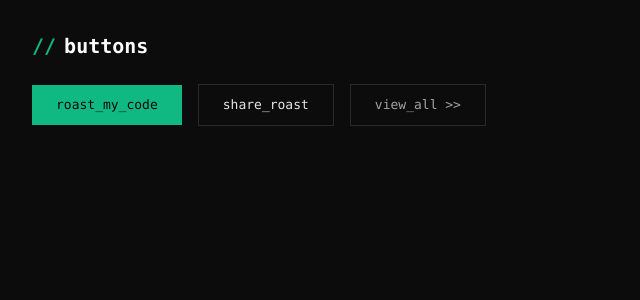
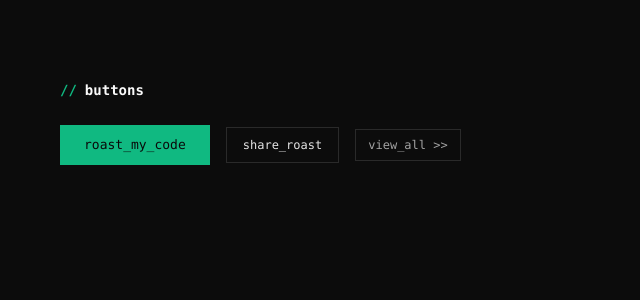
Before and after one commit to burn-c/devroast, a Next.js app: page /design-system in a window 1280 px wide. Shown: the top 300 px of the page, without its empty margins (0-640 px from the left). Built offline with nearby package versions, Linux system fonts and the light colour scheme.

Commit message:
feat(ui): match Button exactly with Pencil prototype
- Primary: py-[10px] px-6, text-[13px], font-medium
- Secondary: py-2 px-4, text-[12px]
- Link: py-[6px] px-3, text-[12px]
- Update design-system page with exact styling

```diff
--- a/src/app/design-system/page.tsx
+++ b/src/app/design-system/page.tsx
@@ -2,13 +2,13 @@ import { Button } from "@/components/ui";
 
 export default function DesignSystem() {
 	return (
-		<div className="min-h-screen bg-[#0C0C0C] p-8">
+		<div className="min-h-screen bg-[#0C0C0C] p-[80px_60px]">
 			<div className="flex flex-col gap-6">
 				<div className="flex items-center gap-2">
-					<span className="text-[#10B981] font-mono text-xl font-bold">
+					<span className="text-[#10B981] font-mono text-[14px] font-bold">
 						&#47;&#47;
 					</span>
-					<span className="text-[#FAFAFA] font-mono text-xl font-bold">
+					<span className="text-[#FAFAFA] font-mono text-[14px] font-bold">
 						buttons
 					</span>
 				</div>
--- a/src/components/ui/button.tsx
+++ b/src/components/ui/button.tsx
@@ -5,21 +5,15 @@ const button = tv({
 	base: "inline-flex items-center justify-center whitespace-nowrap font-mono transition-colors focus-visible:outline-none focus-visible:ring-1 focus-visible:ring-ring disabled:pointer-events-none disabled:opacity-50",
 	variants: {
 		variant: {
-			primary: "bg-emerald-500 text-neutral-950 hover:bg-emerald-600",
+			primary:
+				"bg-emerald-500 text-[#0A0A0A] hover:bg-emerald-600 py-[10px] px-6 text-[13px] font-medium",
 			secondary:
-				"border border-[#2A2A2A] text-[#E5E5E5] hover:bg-[#171717] hover:border-[#404040]",
-			link: "border border-[#2A2A2A] text-[#A3A3A3] hover:text-[#D4D4D4] hover:border-[#525252]",
-		},
-		size: {
-			sm: "h-8 px-3 text-xs",
-			md: "py-2.5 px-6 text-[13px]",
-			lg: "h-12 px-8 text-base",
-			icon: "h-9 w-9",
+				"border border-[#2A2A2A] text-[#E5E5E5] hover:bg-[#171717] hover:border-[#404040] py-2 px-4 text-[12px]",
+			link: "border border-[#2A2A2A] text-[#A3A3A3] hover:text-[#D4D4D4] hover:border-[#525252] py-[6px] px-3 text-[12px]",
 		},
 	},
 	defaultVariants: {
 		variant: "primary",
-		size: "md",
 	},
 });
 
@@ -28,13 +22,9 @@ export interface ButtonProps
 		VariantProps<typeof button> {}
 
 export const Button = forwardRef<HTMLButtonElement, ButtonProps>(
-	({ className, variant, size, ...props }, ref) => {
+	({ className, variant, ...props }, ref) => {
 		return (
-			<button
-				className={button({ variant, size, className })}
-				ref={ref}
-				{...props}
-			/>
+			<button className={button({ variant, className })} ref={ref} {...props} />
 		);
 	},
 );
```
